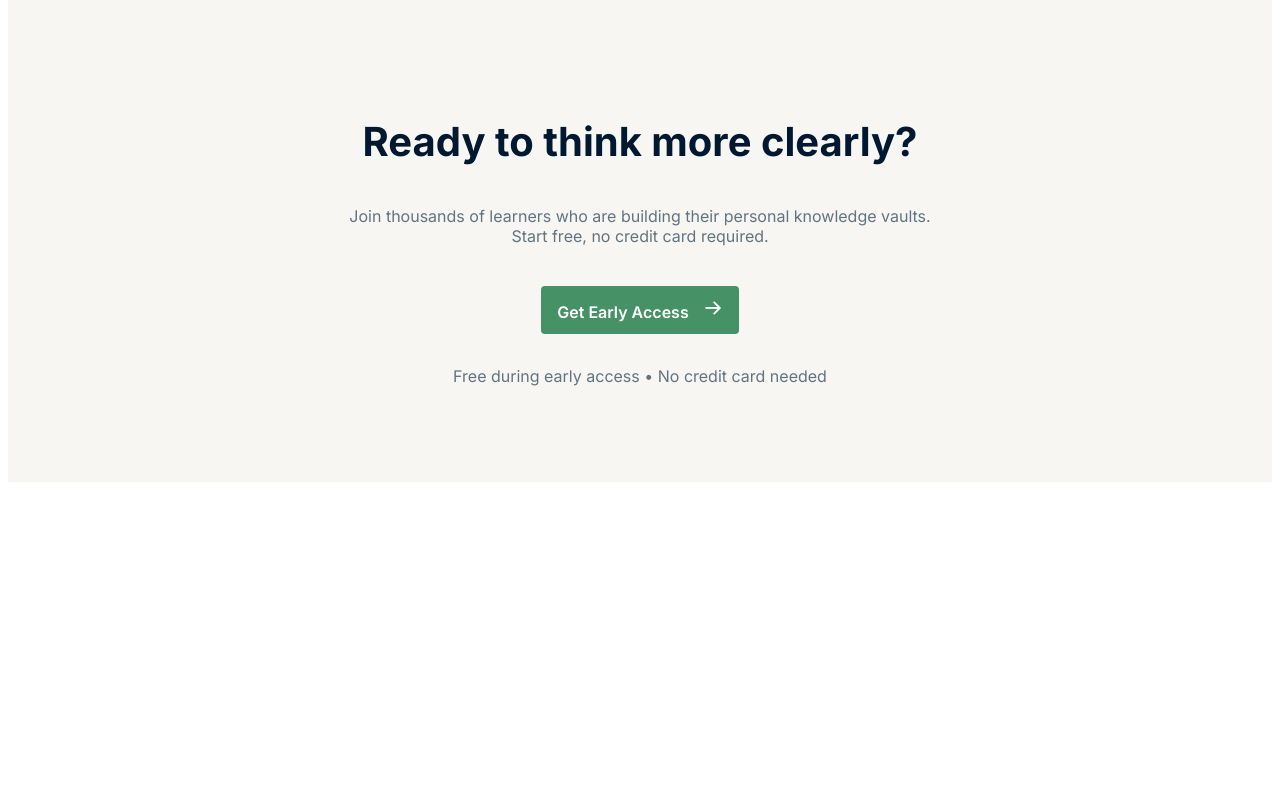
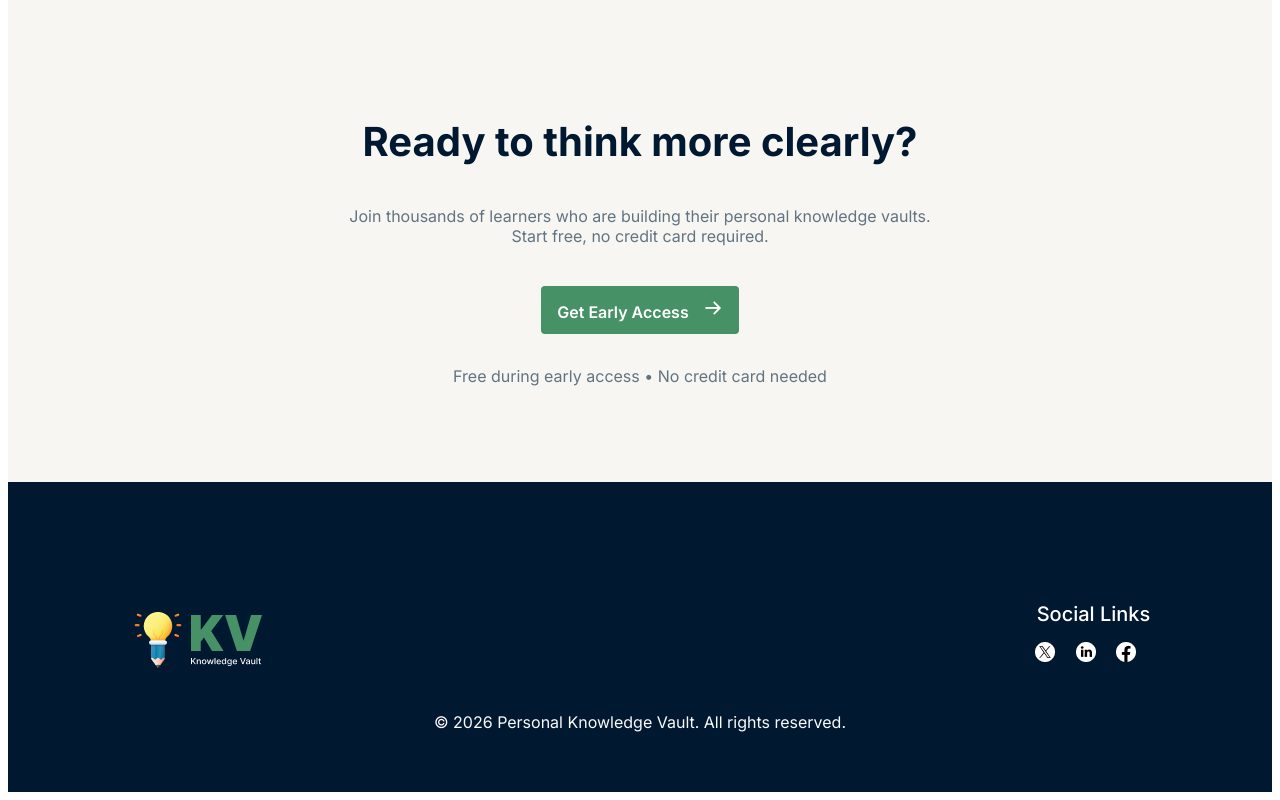
Before and after one commit to sabbirhossain722/B-13_A-01, a plain HTML site: page index.html in a window 1280 px wide. Shown: the part 2552-3352 px from the top of the page. Before the commit the page ends 3042 px from the top, so only its background shows below. Drawn offline with Linux system fonts and the light colour scheme.

Commit message:
done footer

```diff
--- a/index.html
+++ b/index.html
@@ -129,6 +129,24 @@
             <p>Free during early access • No credit card needed</p>
         </div>
     </div>
+    <footer id="footer">
+        <div class="container">
+            <div class="row">
+                <div class="logo">
+                    <a href="#"><img src="./assets/logo-footer.png" alt=""></a>
+                </div>
+                <div class="social_link">
+                    <p>Social Links</p>
+                    <ul>
+                        <li><a href="#"><img src="./assets/twitter.png" alt=""></a></li>
+                        <li><a href="#"><img src="./assets/linkedin.png" alt=""></a></li>
+                        <li><a href="#"><img src="./assets/fb.png" alt=""></a></li>
+                    </ul>
+                </div>
+            </div>
+            <p>© 2026 Personal Knowledge Vault. All rights reserved.</p>
+        </div>
+    </footer>
 </body>
 
 </html>
--- a/style.css
+++ b/style.css
@@ -250,3 +250,39 @@ body{
     align-items: center;
     justify-content: center;
 }
+#footer{
+    background: #001931;
+    padding: 120px 120px 30px 120px ;
+}
+#footer .container .row{
+    display: flex;
+    justify-content: space-between;
+    align-items: center;
+}
+#footer .container .row .social_link p{
+    font-weight: 500;
+    font-size: 20px;
+    text-align: center;
+    color: #fff;
+    margin: 0;
+}
+#footer .container .row .social_link ul{
+    padding: 0;
+}
+#footer .container .row .social_link ul li {
+    list-style-type: none;
+    display: inline-flex;
+    align-items: center;
+    justify-content: space-between;
+}
+#footer .container .row .social_link ul li a{
+    margin-right: 16px;
+
+}
+#footer .container p{
+    font-weight: 400;
+    font-size: 16px;
+    text-align: center;
+    color: #FAFAFA;
+    margin: 30px;
+}
```
Also changed, not shown: assets/fb.png (added), assets/linkedin.png (added), assets/twitter.png (added).
